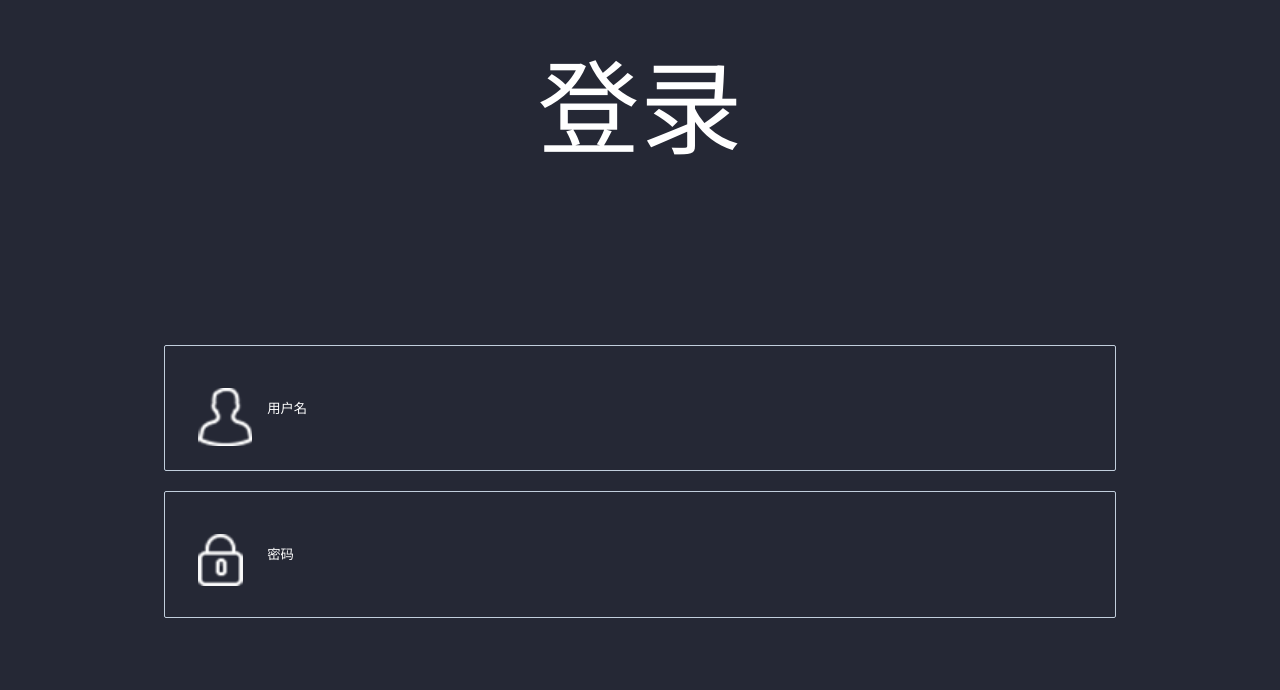
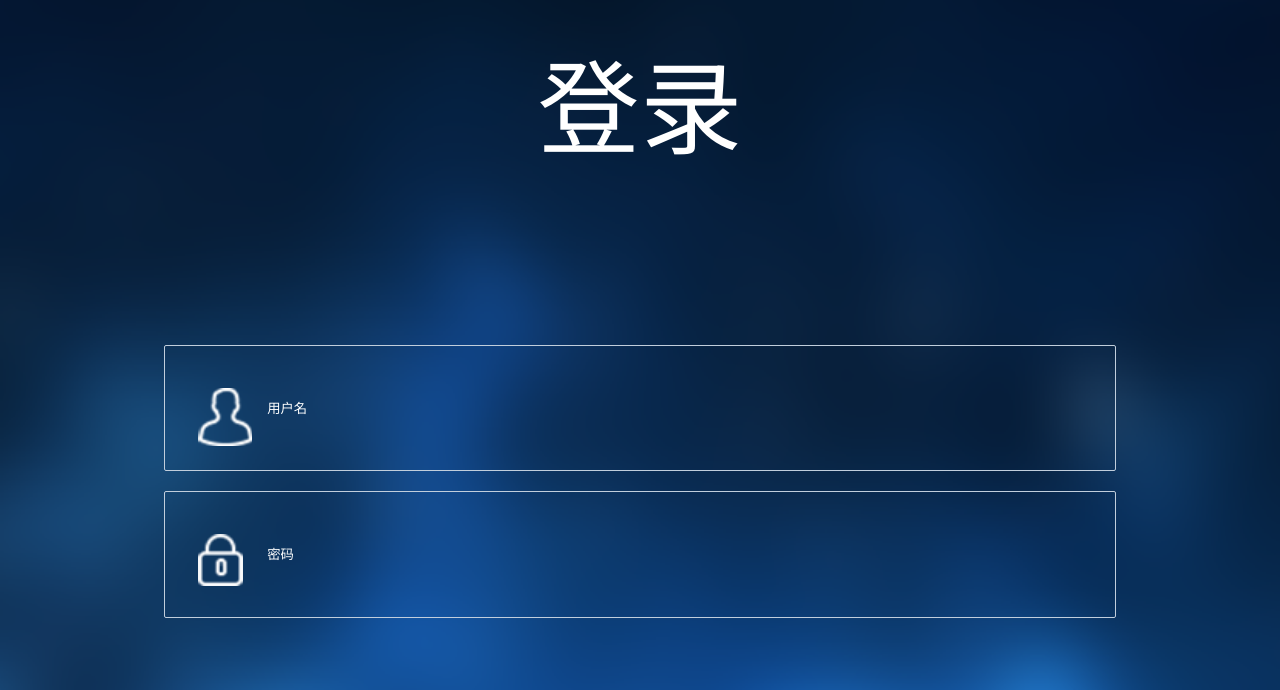
Before and after one commit to rocky-191/baseTemplateApp, a website: page login.html in a window 1280 px wide. Shown: the part 110-800 px from the top of the page. Drawn offline with Linux system fonts and the light colour scheme.

Commit message:
edit login.css

```diff
--- a/style/css/page/login.css
+++ b/style/css/page/login.css
@@ -1,9 +1,22 @@
 @CHARSET "UTF-8";
+
+/**解决背景无法固定**/
+body:before {
+  content: ' ';
+  position: fixed;
+  z-index: -1;
+  top: 0;
+  right: 0;
+  bottom: 0;
+  left: 0;
+  background: url(../../image/loginBg.png) center 0 no-repeat;
+  background-size: cover;
+}
 
 .loginBG{
 	width: 100%;
 	height: 100%;
-	background:#252835;
+	/*background:#252835;*/
 }
 
 .login{
```
Also changed, not shown: style/image/loginBg.png (added).
